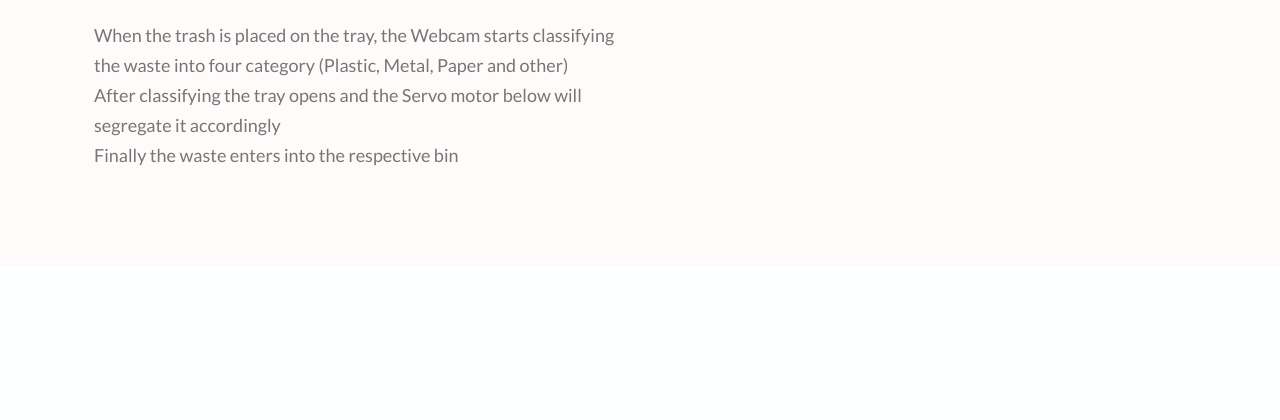
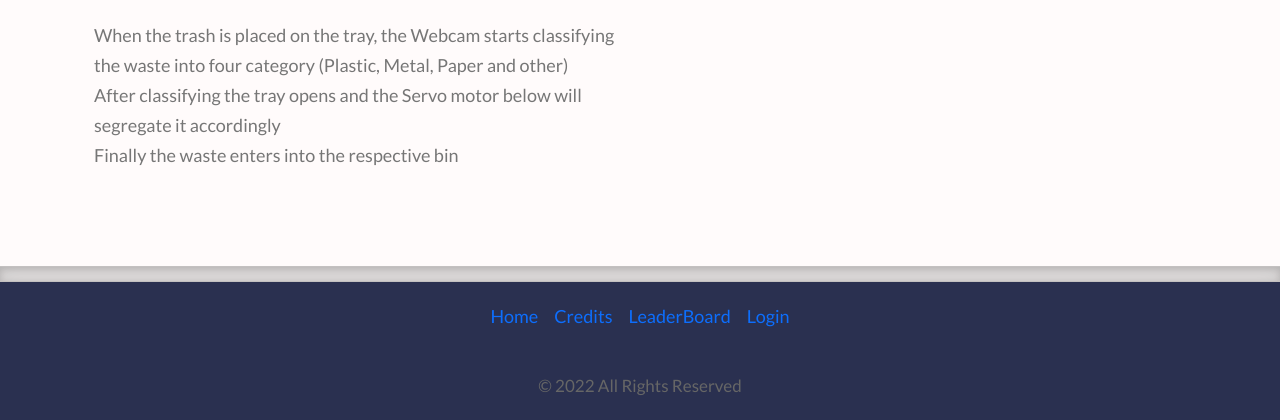
Before and after one commit to 1AdityaX/sd_website, a PHP site: page / in a window 1280 px wide. Shown: the part 1218-1638 px from the top of the page. Before the commit the page ends 1384 px from the top, so only its background shows below. Run offline with PHP 8.4, Linux system fonts and the light colour scheme; some libraries are stand-ins or nearby versions; some web fonts are replaced.

Commit message:
footer added

```diff
--- /dev/null
+++ b/__templates/_footer.php
@@ -0,0 +1,18 @@
+<link href="../css/footer.css" rel="stylesheet">
+<footer>
+    <div class="footer" style="background: #2a3050;">
+        <div class="container" style="padding-top:10px;">
+            <div class="row">
+                <div class="col-md-12">
+                    <ul class="nav justify-content-center pb-3 mb-3 bigger">
+                        <li class="nav-item"><a href="#" class="nav-link px-2">Home</a></li>
+                        <li class="nav-item"><a href="#" class="nav-link px-2">Credits</a></li>
+                        <li class="nav-item"><a href="#" class="nav-link px-2">LeaderBoard</a></li>
+                        <li class="nav-item"><a href="#" class="nav-link px-2">Login</a></li>
+                    </ul>
+                    <p style="text-align: center; padding-bottom: 20px;">© 2022 All Rights Reserved</p>
+                </div>
+            </div>
+        </div>
+    </div>
+</footer>
--- a/__templates/_login.php
+++ b/__templates/_login.php
@@ -1,7 +1,7 @@
 <main class="form-signin">
     <form method="post" action="login.php">
         <div class="login-container-wrapper clearfix">
-            <img class="mb-4" src="../assets/brand/recycle.svg" alt="" width="280" height="140">
+            <img class="mb-4" src="../assets/brand/recycle.svg" alt="logo" width="280" height="140">
             <h2 class="h3 mb-3 fw-normal">Log in</h2>
 
             <div class="form-floating">
--- /dev/null
+++ b/css/footer.css
@@ -0,0 +1,14 @@
+.bigger{
+    font-size: large;
+}
+
+.container-max-width{
+    width: max-content;
+}
+
+.logo_padding{
+    width: 60px;
+    height: 100px;
+    padding-left: 10px;
+    padding-top: 50px;
+}
--- a/index.php
+++ b/index.php
@@ -10,6 +10,8 @@ include "utility/utils.php"
     <?php load_template("_section.php") ?>
     <div class="page_separation"></div>
     <?php load_template("_howitworks.php") ?>
+    <div class="page_separation"></div>
+    <?php load_template("_footer.php") ?>
 
 </body>
 
```
